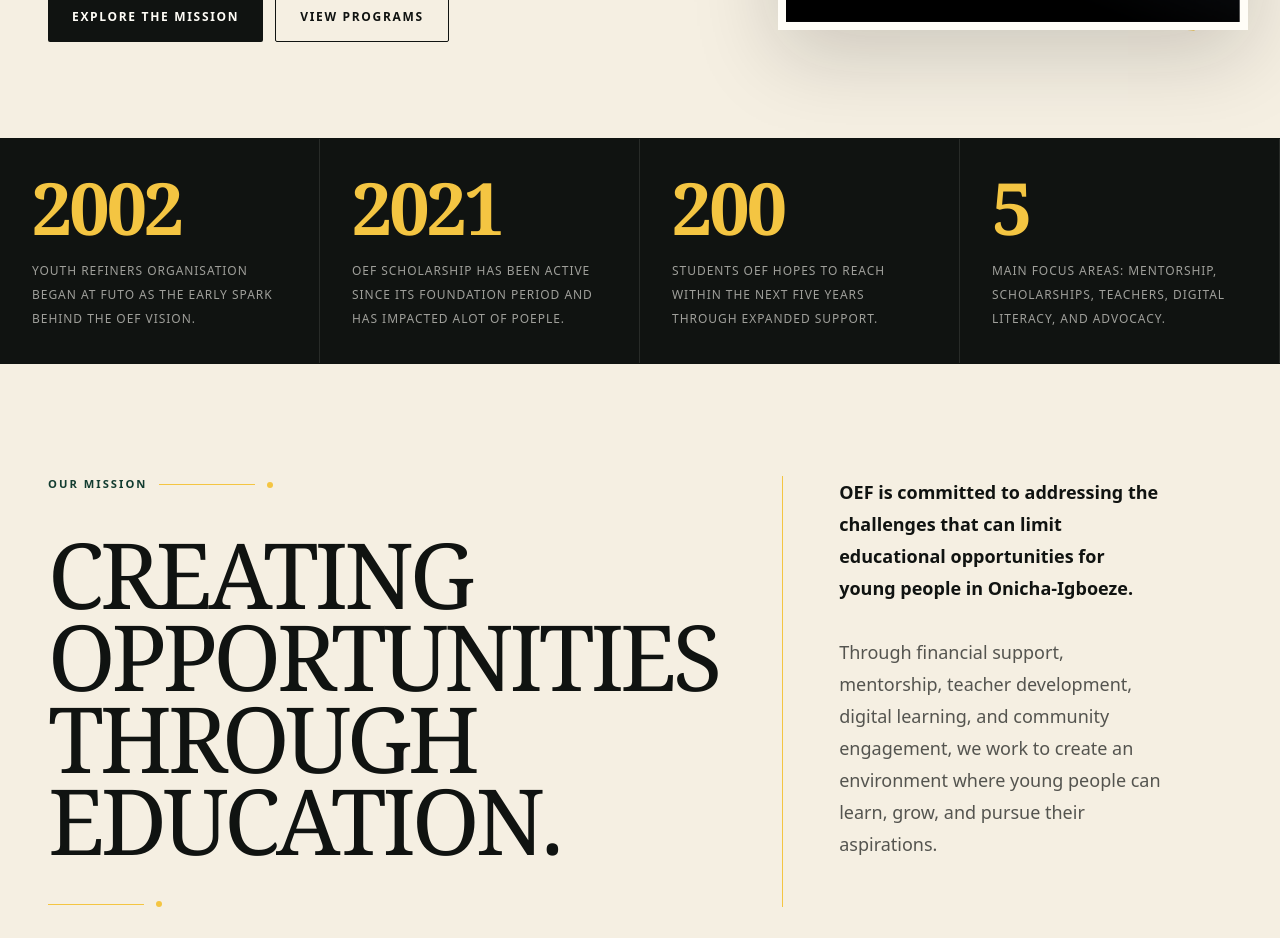
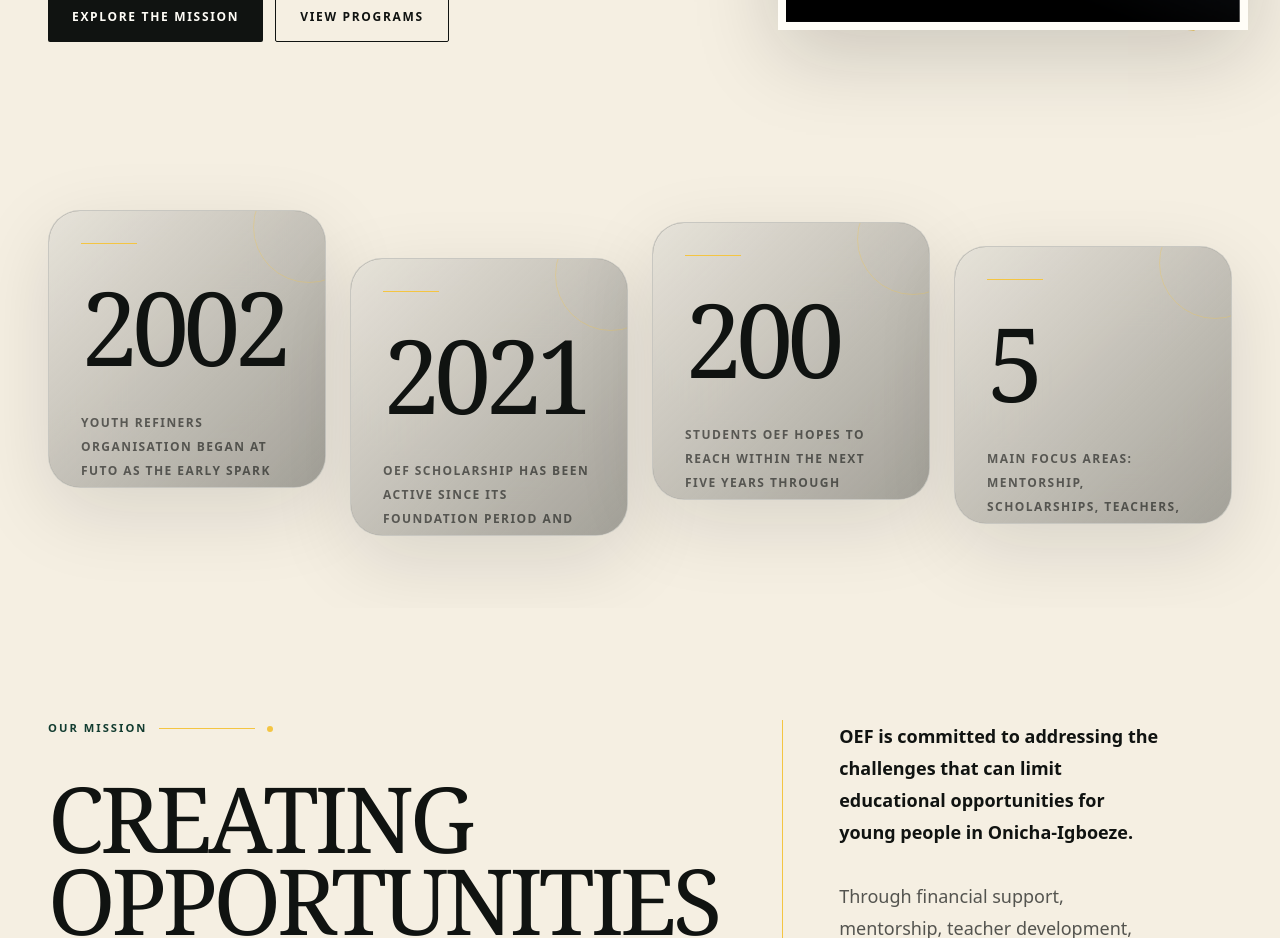
Before and after one commit to eazy-asf/onicha-education-foundation, a React (Vite) app: page / in a window 1280 px wide. Shown: the part 820-1758 px from the top of the page. Built offline with nearby package versions, Linux system fonts and the light colour scheme.

Commit message:
Updated website

```diff
--- a/src/App.jsx
+++ b/src/App.jsx
@@ -230,21 +230,40 @@
 
         <section
           aria-label="Impact highlights"
-          className="grid border-y border-ink/10 bg-ink text-paper sm:grid-cols-2 lg:grid-cols-4"
+          className="relative overflow-hidden bg-cream px-5 py-16 sm:px-6 md:px-8 lg:px-10 lg:py-24 xl:px-12 2xl:px-16"
         >
-          {impactStats.map((item) => (
+          <div className="mx-auto grid max-w-[1400px] gap-5 sm:grid-cols-2 lg:grid-cols-4 lg:gap-6">
+            {impactStats.map((item, index) => (
               <article
                 key={item.value}
-              className="border-b border-paper/10 p-7 md:border-b-0 md:border-r md:p-8"
+                className={`group relative flex min-h-[250px] flex-col justify-between overflow-hidden rounded-[2rem] border border-paper/60 bg-ink/55 p-7 shadow-[0_24px_80px_rgba(16,20,24,0.12)] backdrop-blur-2xl transition-all duration-500 hover:-translate-y-2 hover:bg-paper/80 hover:shadow-[0_32px_90px_rgba(16,20,24,0.18)] sm:aspect-square md:p-8 ${
+                  index === 0
+                    ? "lg:-translate-y-6"
+                    : index === 1
+                      ? "lg:translate-y-6"
+                      : index === 2
+                        ? "lg:-translate-y-3"
+                        : "lg:translate-y-3"
+                }`}
               >
-              <strong className="block font-display text-6xl leading-none tracking-[-0.04em] text-gold md:text-7xl">
+                <div className="absolute inset-0 bg-[linear-gradient(135deg,rgba(255,250,240,0.82),rgba(246,240,229,0.35))]"></div>
+
+                <div className="absolute -right-10 -top-10 h-28 w-28 rounded-full border border-gold/30"></div>
+
+                <div className="relative">
+                  <span className="mb-8 block h-px w-14 bg-gold transition-all duration-500 group-hover:w-24"></span>
+
+                  <strong className="block font-display text-[4.8rem] font-normal leading-none tracking-[-0.06em] text-ink sm:text-[5.4rem] lg:text-[5.8rem] xl:text-[6.4rem]">
                     {item.value}
                   </strong>
-              <span className="mt-4 block max-w-xs text-xs font-medium uppercase leading-6 tracking-[0.08em] text-paper/60">
+                </div>
+
+                <p className="relative mt-8 max-w-[18rem] text-[0.72rem] font-extrabold uppercase leading-6 tracking-[0.12em] text-ink/60 sm:text-[0.75rem]">
                   {item.label}
-              </span>
+                </p>
               </article>
             ))}
+          </div>
         </section>
 
         <section
```
Lines whose indentation alone changed are shown as unchanged.
